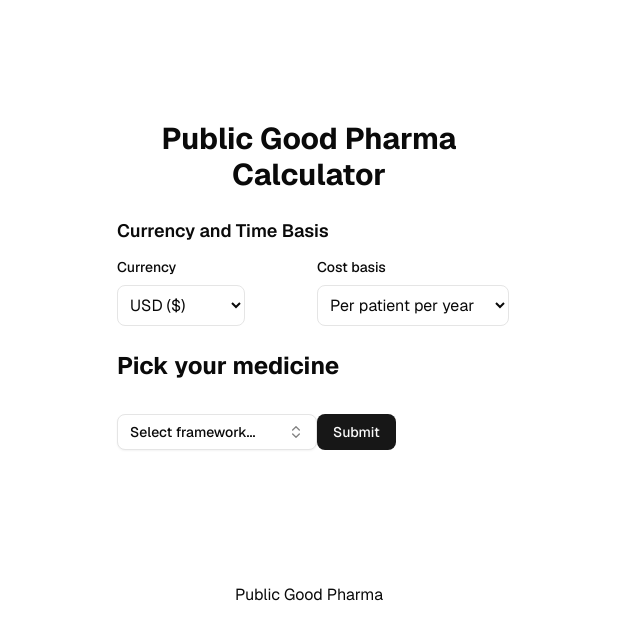
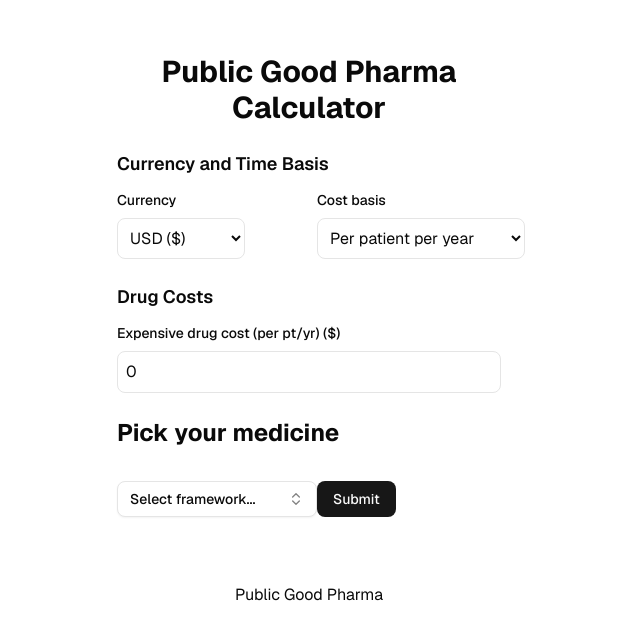
Before and after one commit to solcada/pgp, a Next.js app in the folder src/: page / in a window 1280 px wide. Shown: the part 115-754 px from the top of the page, without its empty margins (331-971 px from the left). Built offline with nearby package versions, Linux system fonts and the light colour scheme.

Commit message:
running as pages

```diff
--- a/src/app/page.tsx
+++ b/src/app/page.tsx
@@ -25,6 +25,7 @@ export default function Home() {
   const [selectedFramework, setSelectedFramework] = useState<string>("");
   const [currency, setCurrency] = useState<string>("$");
   const [costBasis, setCostBasis] = useState<string>("per-year");
+  const [expensiveDrugCost, setExpensiveDrugCost] = useState<number>(0);
 
   return (
     <div className="font-sans grid grid-rows-[20px_1fr_20px] items-center justify-items-center min-h-screen p-8 pb-20 gap-16 sm:p-20">
@@ -56,7 +57,7 @@ export default function Home() {
                 <select
                   value={costBasis}
                   onChange={(e) => setCostBasis(e.target.value)}
-                  className="w-48 p-2 border rounded-md"
+                  className="w-52 p-2 border rounded-md"
                 >
                   <option value="per-year">Per patient per year</option>
                   <option value="per-month">Per patient per month</option>
@@ -64,6 +65,26 @@ export default function Home() {
               </div>
             </div>
           </div>
+
+          {/* Drug Costs */}
+          <div className="mb-6">
+            <h2 className="text-lg font-semibold mb-3">Drug Costs</h2>
+            <div>
+              <label className="block text-sm font-medium mb-2">
+                Expensive drug cost ({costBasis === "per-year" ? "per pt/yr" : "per pt/pm"}) ({currency})
+              </label>
+              <input
+                type="number"
+                value={expensiveDrugCost}
+                onChange={(e) => setExpensiveDrugCost(Number(e.target.value))}
+                className="w-full p-2 border rounded-md"
+                placeholder="Enter cost"
+              />
+            </div>
+          </div>
+
+          {/* Population */}
+
 
           <h2 className="text-2xl font-bold mb-4">Pick your medicine</h2>
 
```
